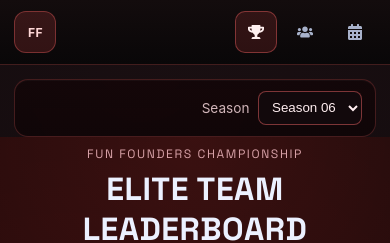
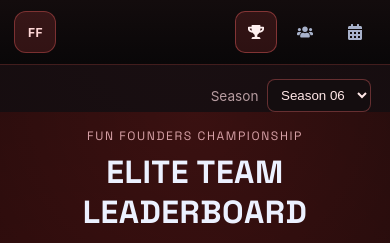
Before and after one commit to khalid-byldd/fun-founders-frontend, a Next.js app: page / in a window 390 px wide. Shown: the top 243 px of the page. Built offline with nearby package versions, Linux system fonts and the light colour scheme.

Commit message:
Revert "Blend season selector into unified leaderboard header" (#17)
This reverts commit b825adaa08cc7794c7e68a6818a8f2be0bd9fe10.

```diff
--- a/app/globals.css
+++ b/app/globals.css
@@ -1459,40 +1459,3 @@ body {
     padding: 1rem 0.9rem 1.6rem;
   }
 }
-
-/* Blend season dropdown into leaderboard header */
-.public-topbar {
-  margin: 0 1.2rem;
-  padding: 0.9rem 1rem;
-  border-radius: 14px;
-  border: 1px solid rgba(255, 104, 104, 0.22);
-  background:
-    linear-gradient(180deg, rgba(19, 7, 9, 0.96) 0%, rgba(15, 6, 8, 0.95) 100%),
-    radial-gradient(circle at 35% -40%, rgba(255, 56, 56, 0.22), transparent 60%);
-  box-shadow: inset 0 1px 0 rgba(255, 255, 255, 0.03);
-}
-
-.public-topbar-spacer {
-  min-height: 1px;
-}
-
-.season-picker {
-  color: #d2b6ba;
-}
-
-.season-picker select {
-  border-color: rgba(255, 108, 108, 0.45);
-  background: #12090c;
-  color: #ffeef0;
-}
-
-.public-main .rankboard-page {
-  padding-top: 0.55rem;
-}
-
-@media (max-width: 900px) {
-  .public-topbar {
-    margin: 0.85rem 0.9rem 0;
-    padding: 0.7rem 0.8rem;
-  }
-}
--- a/components/public-layout.tsx
+++ b/components/public-layout.tsx
@@ -46,7 +46,7 @@ export default function PublicLayout({ title, children }: PublicLayoutProps) {
       </aside>
       <main className="public-main">
         <div className="public-topbar">
-          {title ? <h1>{title}</h1> : <div className="public-topbar-spacer" />}
+          {title ? <h1>{title}</h1> : <div />}
           <label className="season-picker">
             <span>Season</span>
             <select value={season} onChange={(event) => setSeason(event.target.value)}>
```
